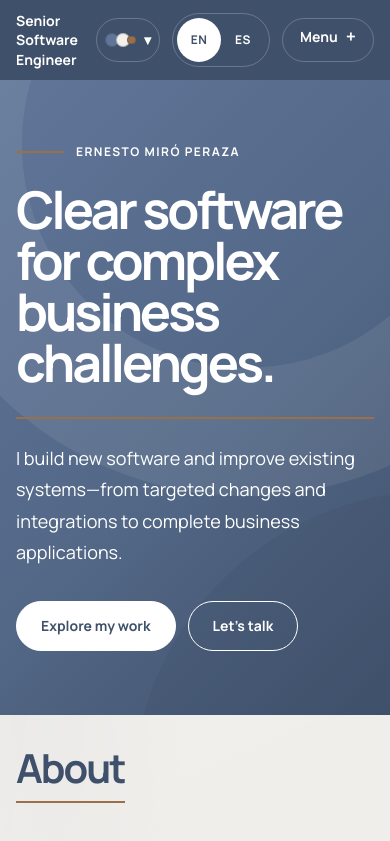
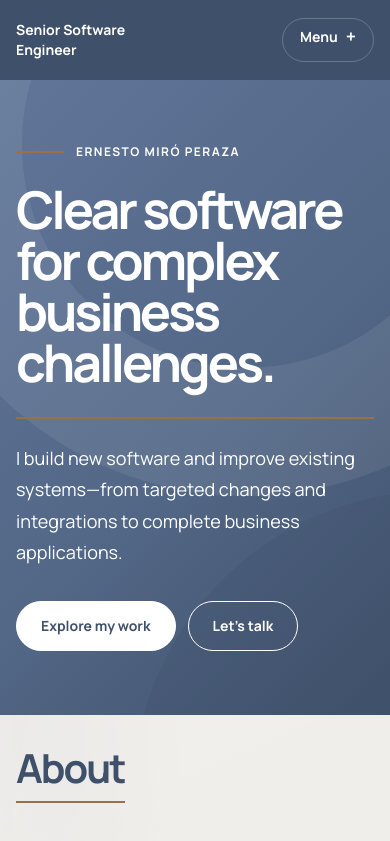
Before and after one commit to ernestomiro/ernestomiro.github.io, an Angular app: page / in a window 390 px wide. Shown: the top 841 px of the page. Built offline with nearby package versions, Linux system fonts and the light colour scheme.

Commit message:
mobile fix

```diff
--- a/src/app/layout/site-header/site-header.html
+++ b/src/app/layout/site-header/site-header.html
@@ -34,8 +34,10 @@
     </nav>
 
     <div class="site-header__controls">
-      <app-theme-switcher />
+      <div class="site-header__desktop-preferences">
+        <app-theme-switcher idPrefix="desktop-theme-switcher" />
         <app-language-switcher />
+      </div>
       <button
         #menuButton
         type="button"
@@ -51,12 +53,15 @@
   </div>
 
   @if (menuOpen()) {
-    <nav
+    <div
       id="mobile-primary-navigation"
       class="site-header__mobile-nav"
+    >
+      <div class="layout-shell site-header__mobile-links">
+        <nav
+          class="site-header__mobile-primary-links"
           [attr.aria-label]="label('navigation')"
         >
-      <div class="layout-shell site-header__mobile-links">
           @for (item of navigation(); track item.id) {
             <a
               routerLink="/"
@@ -69,7 +74,16 @@
               {{ localize(item.label) }}
             </a>
           }
+        </nav>
 
+        <div
+          class="site-header__mobile-preferences"
+          role="group"
+          [attr.aria-label]="label('preferences')"
+        >
+          <app-theme-switcher idPrefix="mobile-theme-switcher" />
+          <app-language-switcher />
+        </div>
 
         <a
           class="site-header__resume"
@@ -81,6 +95,6 @@
           <span aria-hidden="true">↓</span>
         </a>
       </div>
-    </nav>
+    </div>
   }
 </header>
--- a/src/app/layout/site-header/site-header.scss
+++ b/src/app/layout/site-header/site-header.scss
@@ -83,6 +83,12 @@
   gap: var(--space-3);
 }
 
+.site-header__desktop-preferences {
+  display: flex;
+  align-items: center;
+  gap: var(--space-3);
+}
+
 .site-header__menu-toggle {
   display: none;
   min-width: 5.75rem;
@@ -104,6 +110,8 @@
   position: absolute;
   inset-block-start: 100%;
   inset-inline: 0;
+  max-height: calc(100svh - var(--layout-header-height));
+  overflow-y: auto;
   border-block-start: var(--border-width-hairline) solid var(--color-border-on-dark);
   background: var(--color-section-deep);
   box-shadow: var(--shadow-elevated);
@@ -112,6 +120,22 @@
 .site-header__mobile-links {
   display: grid;
   padding-block: var(--space-3) var(--space-5);
+}
+
+.site-header__mobile-primary-links {
+  display: grid;
+}
+
+.site-header__mobile-preferences {
+  display: grid;
+  justify-items: start;
+  gap: var(--space-3);
+  padding-block: var(--space-4);
+  border-block-end: var(--border-width-hairline) solid var(--color-border-on-dark);
+}
+
+.site-header__mobile-preferences app-theme-switcher {
+  width: 100%;
 }
 
 .site-header__mobile-links a {
@@ -151,6 +175,10 @@
     display: none;
   }
 
+  .site-header__desktop-preferences {
+    display: none;
+  }
+
   .site-header__controls {
     margin-inline-start: auto;
   }
--- a/src/app/layout/site-header/site-header.ts
+++ b/src/app/layout/site-header/site-header.ts
@@ -32,6 +32,10 @@ const headerLabels = {
   navigation: {
     en: 'Primary navigation',
     es: 'Navegación principal',
+  },
+  preferences: {
+    en: 'Display preferences',
+    es: 'Preferencias de visualización',
   },
   menu: {
     en: 'Menu',
--- a/src/app/layout/theme-switcher/theme-switcher.html
+++ b/src/app/layout/theme-switcher/theme-switcher.html
@@ -3,7 +3,7 @@
     #trigger
     type="button"
     class="theme-switcher__trigger"
-    aria-controls="theme-switcher-options"
+    [attr.aria-controls]="optionsId()"
     [attr.aria-expanded]="panelOpen()"
     [attr.aria-label]="triggerLabel()"
     [attr.title]="triggerLabel()"
@@ -22,15 +22,15 @@
   </button>
 
   @if (panelOpen()) {
-    <div id="theme-switcher-options" class="theme-switcher__panel">
-      <p id="theme-switcher-title" class="theme-switcher__title">
+    <div [id]="optionsId()" class="theme-switcher__panel">
+      <p [id]="titleId()" class="theme-switcher__title">
         {{ groupLabel() }}
       </p>
 
       <div
         class="theme-switcher__options"
         role="group"
-        aria-labelledby="theme-switcher-title"
+        [attr.aria-labelledby]="titleId()"
       >
         @for (theme of themes; track theme.id) {
           <button
--- a/src/app/layout/theme-switcher/theme-switcher.scss
+++ b/src/app/layout/theme-switcher/theme-switcher.scss
@@ -57,36 +57,6 @@
   width: 0.55rem;
   height: 0.55rem;
   background: var(--theme-preview-accent) !important;
-}
-
-.theme-preview[data-theme-preview='slate-cream'] {
-  --theme-preview-primary: var(--theme-slate-cream-primary);
-  --theme-preview-secondary: var(--theme-slate-cream-secondary);
-  --theme-preview-accent: var(--theme-slate-cream-accent);
-}
-
-.theme-preview[data-theme-preview='white-linen'] {
-  --theme-preview-primary: var(--theme-white-linen-primary);
-  --theme-preview-secondary: var(--theme-white-linen-secondary);
-  --theme-preview-accent: var(--theme-white-linen-accent);
-}
-
-.theme-preview[data-theme-preview='sage-wood'] {
-  --theme-preview-primary: var(--theme-sage-wood-primary);
-  --theme-preview-secondary: var(--theme-sage-wood-secondary);
-  --theme-preview-accent: var(--theme-sage-wood-accent);
-}
-
-.theme-preview[data-theme-preview='taupe-gold'] {
-  --theme-preview-primary: var(--theme-taupe-gold-primary);
-  --theme-preview-secondary: var(--theme-taupe-gold-secondary);
-  --theme-preview-accent: var(--theme-taupe-gold-accent);
-}
-
-.theme-preview[data-theme-preview='beige-black'] {
-  --theme-preview-primary: var(--theme-beige-black-primary);
-  --theme-preview-secondary: var(--theme-beige-black-secondary);
-  --theme-preview-accent: var(--theme-beige-black-accent);
 }
 
 .theme-switcher__panel {
@@ -176,9 +146,8 @@
 
 @media (max-width: 69.999rem) {
   .theme-switcher__panel {
-    position: fixed;
-    inset-block-start: calc(var(--layout-header-height) + var(--space-2));
-    inset-inline: var(--layout-gutter-inline);
-    width: auto;
+    position: static;
+    width: 100%;
+    margin-block-start: var(--space-2);
   }
 }
--- a/src/app/layout/theme-switcher/theme-switcher.ts
+++ b/src/app/layout/theme-switcher/theme-switcher.ts
@@ -5,6 +5,7 @@ import {
   ElementRef,
   HostListener,
   inject,
+  input,
   signal,
   viewChild,
 } from '@angular/core';
@@ -42,9 +43,13 @@ export class ThemeSwitcher {
   private readonly themeState = inject(ThemeState);
   private readonly trigger = viewChild.required<ElementRef<HTMLButtonElement>>('trigger');
 
+  readonly idPrefix = input('theme-switcher');
+
   protected readonly themes = supportedThemes;
   protected readonly panelOpen = signal(false);
   protected readonly currentThemeId = this.themeState.theme;
+  protected readonly optionsId = computed(() => this.idPrefix() + '-options');
+  protected readonly titleId = computed(() => this.idPrefix() + '-title');
   protected readonly currentTheme = computed(
     () =>
       this.themes.find((theme) => theme.id === this.currentThemeId()) ??
--- a/src/styles/_themes.scss
+++ b/src/styles/_themes.scss
@@ -14,6 +14,36 @@
   --theme-beige-black-primary: #292728;
   --theme-beige-black-secondary: #e5d4c1;
   --theme-beige-black-accent: #a5693b;
+}
+
+[data-theme-preview='slate-cream'] {
+  --theme-preview-primary: var(--theme-slate-cream-primary);
+  --theme-preview-secondary: var(--theme-slate-cream-secondary);
+  --theme-preview-accent: var(--theme-slate-cream-accent);
+}
+
+[data-theme-preview='white-linen'] {
+  --theme-preview-primary: var(--theme-white-linen-primary);
+  --theme-preview-secondary: var(--theme-white-linen-secondary);
+  --theme-preview-accent: var(--theme-white-linen-accent);
+}
+
+[data-theme-preview='sage-wood'] {
+  --theme-preview-primary: var(--theme-sage-wood-primary);
+  --theme-preview-secondary: var(--theme-sage-wood-secondary);
+  --theme-preview-accent: var(--theme-sage-wood-accent);
+}
+
+[data-theme-preview='taupe-gold'] {
+  --theme-preview-primary: var(--theme-taupe-gold-primary);
+  --theme-preview-secondary: var(--theme-taupe-gold-secondary);
+  --theme-preview-accent: var(--theme-taupe-gold-accent);
+}
+
+[data-theme-preview='beige-black'] {
+  --theme-preview-primary: var(--theme-beige-black-primary);
+  --theme-preview-secondary: var(--theme-beige-black-secondary);
+  --theme-preview-accent: var(--theme-beige-black-accent);
 }
 
 html[data-theme='white-linen'] {
```
Lines whose indentation alone changed are shown as unchanged.
